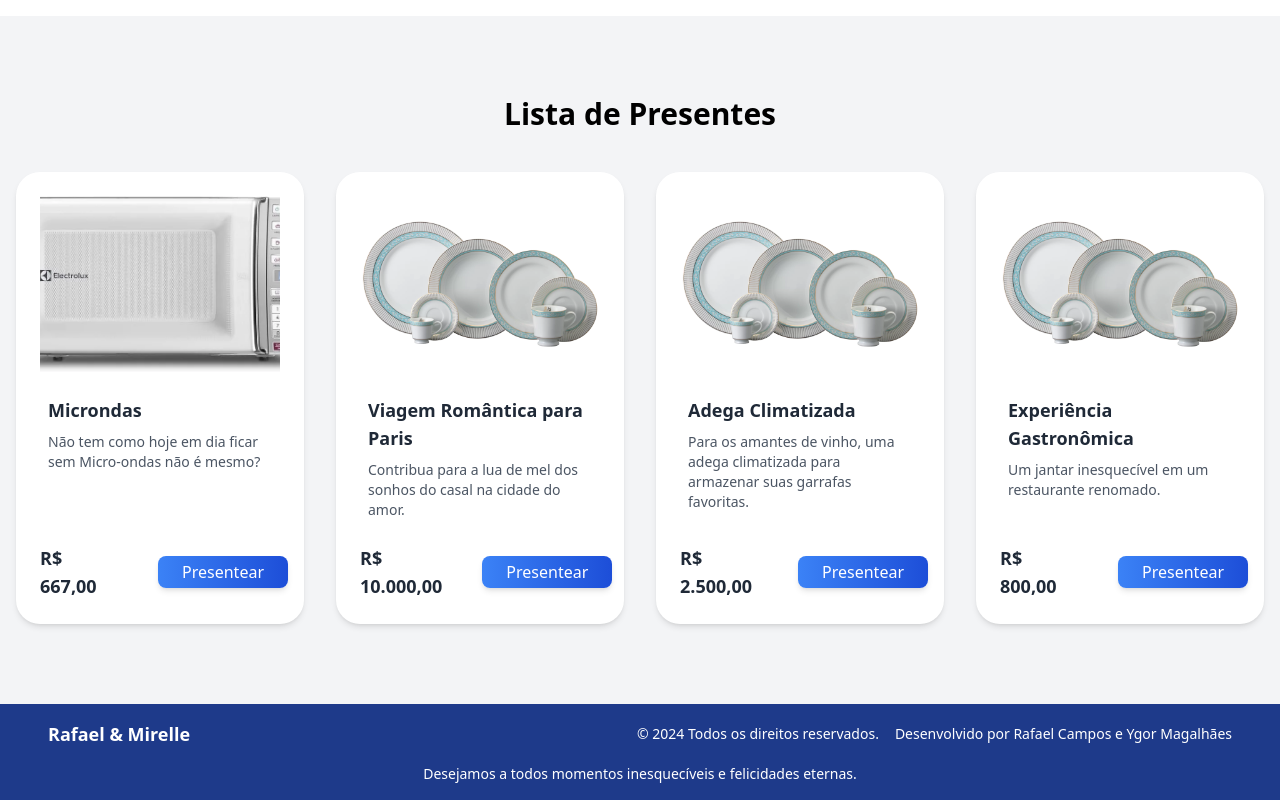
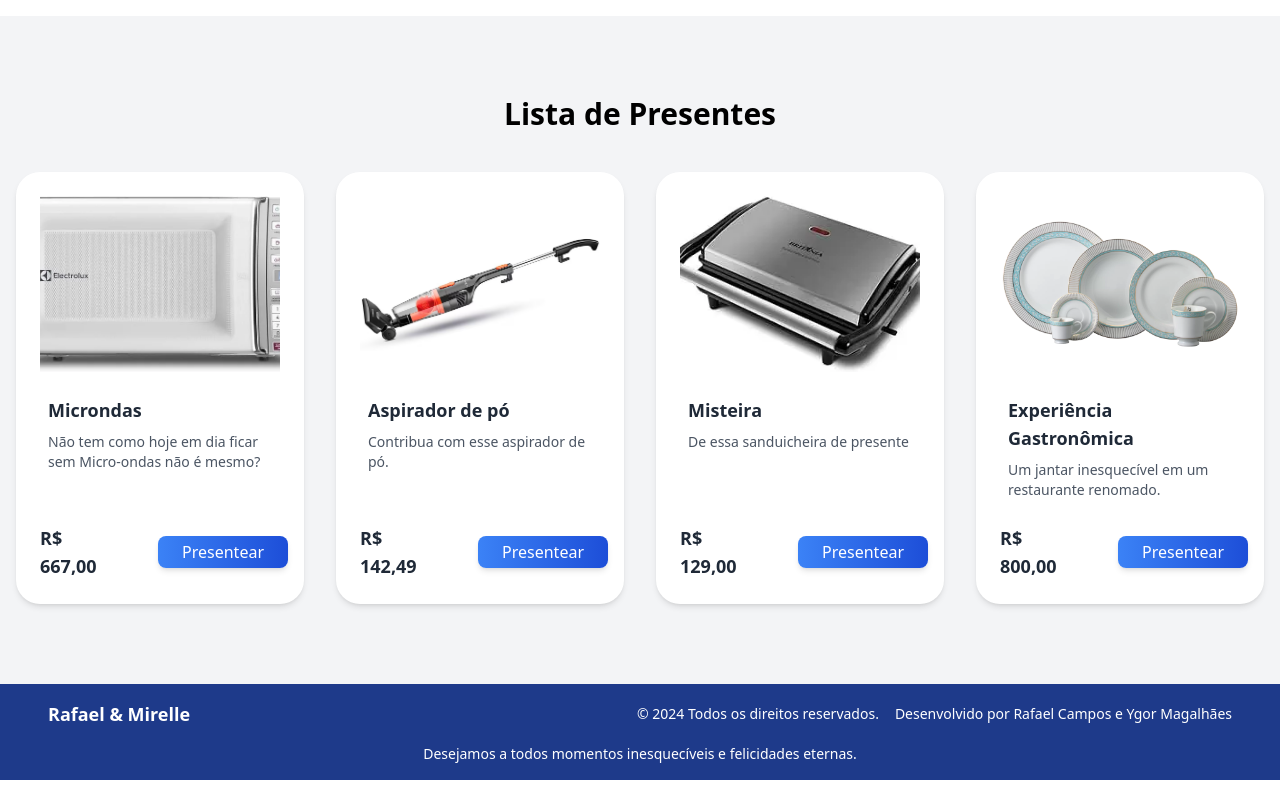
Before and after one commit to rafael-campos/SiteCasamento, a Next.js app: page / in a window 1280 px wide. Shown: the part 3934-4734 px from the top of the page. Built offline with nearby package versions, Linux system fonts and the light colour scheme.

Commit message:
adicionado aspirador e sanduicheira

```diff
--- a/components/ListaDePresente.tsx
+++ b/components/ListaDePresente.tsx
@@ -39,17 +39,17 @@ const ListaDePresentes: React.FC = () => {
     },
     {
       id: '2',
-      imagem: '/images/presentes/jantar.webp',
-      nome: 'Viagem Romântica para Paris',
-      descricao: 'Contribua para a lua de mel dos sonhos do casal na cidade do amor.',
-      preco: 'R$ 10.000,00',
+      imagem: '/images/presentes/aspirador.webp',
+      nome: 'Aspirador de pó',
+      descricao: 'Contribua com esse aspirador de pó.',
+      preco: 'R$ 142,49',
     },
     {
       id: '3',
-      imagem: '/images/presentes/jantar.webp',
-      nome: 'Adega Climatizada',
-      descricao: 'Para os amantes de vinho, uma adega climatizada para armazenar suas garrafas favoritas.',
-      preco: 'R$ 2.500,00',
+      imagem: '/images/presentes/sanduicheira.webp',
+      nome: 'Misteira',
+      descricao: 'De essa sanduicheira de presente',
+      preco: 'R$ 129,00',
     },
     {
       id: '4',
--- a/pages/[id].tsx
+++ b/pages/[id].tsx
@@ -26,6 +26,24 @@ const presentes: Presente[] = [
         preco: 'R$ 667,00',
         codigoPix: '00020126890014br.gov.bcb.pix013692fb26d6-62d7-40fc-a775-c6ba8f2ae2250227Presenteando um microondas 5204000053039865406667.005802BR5922Rafael Henrique Campos6008Brasilia620905052drin63049C84',
         linkProduto: 'https://www.magazineluiza.com.br/micro-ondas-electrolux-34-litros-meo44/p/eg3ff4ba14/ed/mond/?=&seller_id=carrefouroficial&utm_source=zoom&utm_medium=cpc&utm_content=-un_magalu-ce_b2c-cp&partner_id=62175&bigclid=eyJvZmZlcklkIjoxNjMyMjQ0MDUsInNrdSI6ImVnM2ZmNGJhMTQiLCJncm91cElkIjoiZWczZmY0YmExNCIsImxvZyI6IjAzLzA1LzIwMjQgMDk6MDMifQ&utm_term=3cb9c1cf671a4ce29b8458403f2ce64a&utm_campaign=3cb9c1cf671a4ce29b8458403f2ce64a'
+    },
+    {
+        id: '2',
+        imagem: '/images/presentes/aspirador.webp',
+        nome: 'Aspirador de Pó',
+        descricao: 'Presenteie com esse aspirador de pó',
+        preco: 'R$ 142,49',
+        codigoPix: '00020126930014br.gov.bcb.pix013692fb26d6-62d7-40fc-a775-c6ba8f2ae2250231Estou enviado o aspirador dr po5204000053039865406142.495802BR5922Rafael Henrique Campos6008Brasilia62090505m1kef63040A10',
+        linkProduto: 'https://www.pontofrio.com.br/aspirador-de-po-vertical-2-em-1-mondial-turbo-cycle-ap36-1100w-vermelho-15003643/p/15003651?utm_medium=cpc&utm_source=GP_PLA&IdSku=15003651&idLojista=16&tipoLojista=1P&gclsrc=aw.ds&&utm_campaign=gg_pmax_core_elpo&gad_source=1&gclid=CjwKCAjw3NyxBhBmEiwAyofDYS3_j4kyi1CPg6ENCUSRKW4bovK4nlMff1NVOYGGPg_uA6J5w9qkVBoCr5AQAvD_BwE'
+    },
+    {
+        id: '3',
+        imagem: '/images/presentes/sanduicheira.webp',
+        nome: 'Misteira',
+        descricao: 'Presenteie com essa sanduicheira ',
+        preco: 'R$ 129,00',
+        codigoPix: '00020126810014br.gov.bcb.pix013692fb26d6-62d7-40fc-a775-c6ba8f2ae2250219Enviando a misteira5204000053039865406129.005802BR5922Rafael Henrique Campos6008Brasilia62090505siowv63043199',
+        linkProduto: 'https://www.amazon.com.br/Brit%C3%A2nia-SANDUICHEIRA-GRILL-PRESS-BGR27I/dp/B09WWY48B7/ref=asc_df_B09WWY48B7/?tag=googleshopp00-20&linkCode=df0&hvadid=555495720867&hvpos=&hvnetw=g&hvrand=5768162328902286780&hvpone=&hvptwo=&hvqmt=&hvdev=c&hvdvcmdl=&hvlocint=&hvlocphy=1001585&hvtargid=pla-1689628867581&psc=1&mcid=6811c2f452653d3781966c110612a833'
     },
     // ... seus outros presentes ...
 ];
```
Also changed, not shown: public/images/presentes/aspirador.webp (added), public/images/presentes/sanduicheira.webp (added).
